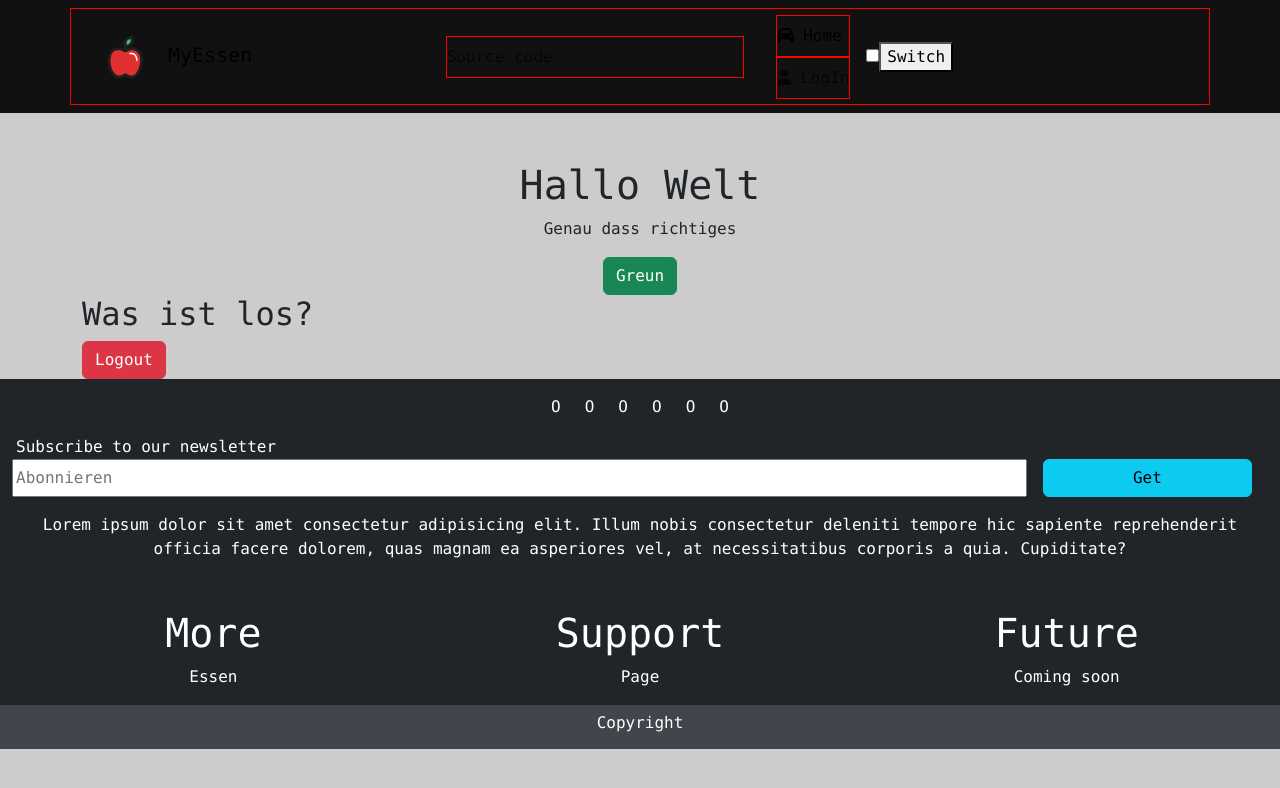
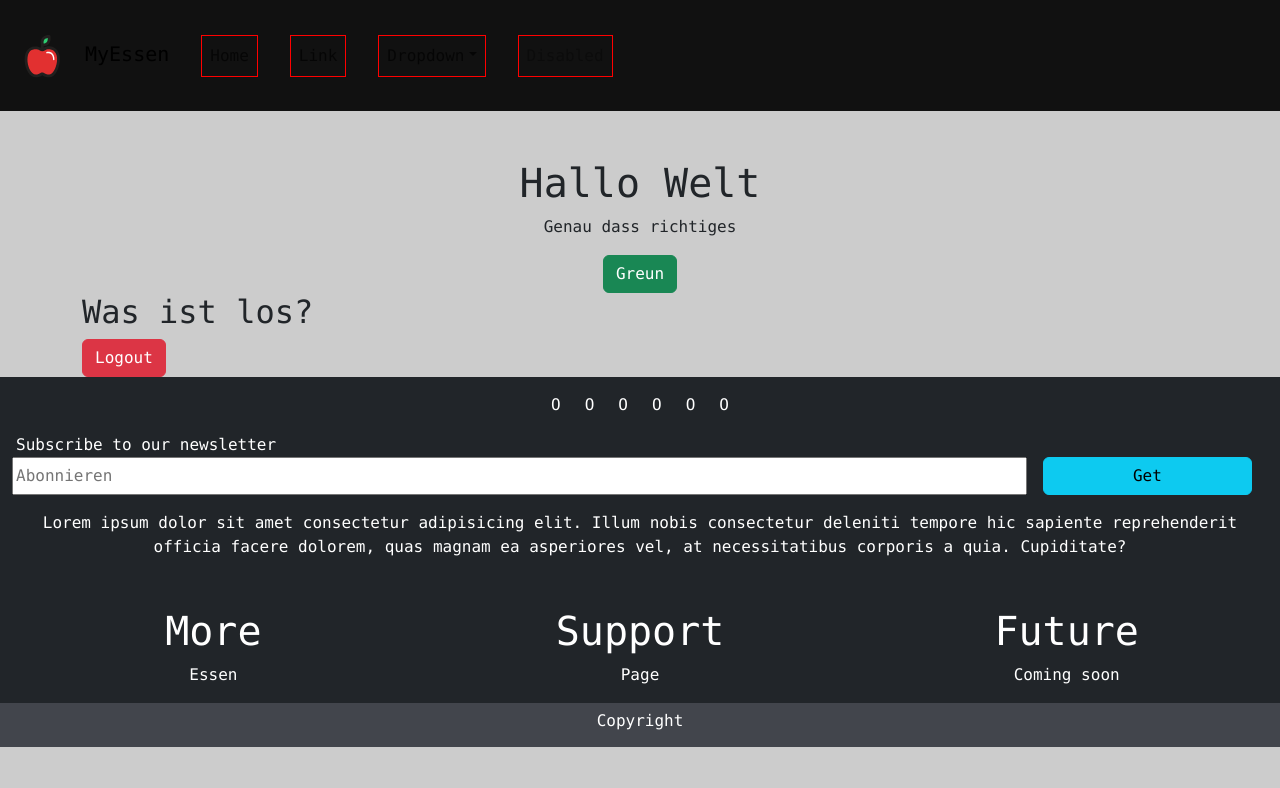
Before and after one commit to dmsosa/myessen, a React (Vite) app in the folder client/: page /#/ in a window 1280 px wide. Shown: the top 788 px of the page. Built offline with nearby package versions, Linux system fonts and the light colour scheme.

Commit message:
Navbar schrifft 1

```diff
--- a/client/src/components/NavItem/NavItem.tsx
+++ b/client/src/components/NavItem/NavItem.tsx
@@ -1,9 +1,9 @@
 import { NavLink } from "react-router-dom";
 
-function NavItem({ icon, text, url, state }: { icon?: any, text?: string, url?: string, state?: any }) {
+function NavItem({icon, text, url, state, classN }: { icon?: any, text?: string, url?: string, state?: any , classN?: string}) {
     const activeClass = ({ isActive }: { isActive:boolean }) => { return `nav-link ${ isActive ? "active":""}` };
     return (
-        <li className="nav-item col">
+        <li className={`nav-item ${classN}`}>
             <NavLink className={activeClass} end state={state ? state : ""} to={url ? url : ""}>
                 {icon && <i className={icon}></i>} {text ? text : "GenERIKE"}
             </NavLink>
--- /dev/null
+++ b/client/src/components/Navbar/AuthToggleContent.tsx
@@ -0,0 +1,25 @@
+import { FiArrowDownCircle } from "react-icons/fi";
+import SourceCodeLink from "../SourceCodeLink";
+import NavItem from "../NavItem";
+
+function AuthToggleContent() {
+    return (
+        <ul className="navbar-nav mr-auto">
+            <li className="nav-item active"><NavItem text="Foods" icon={<FiArrowDownCircle />} url="/" /></li>
+            <li className="nav-item"><NavItem text="Home" icon="fa-solid fa-car" url="/" /></li>
+            <li className="nav-item dropdown">
+                <a className="nav-link dropdown-toggle" href="#" id="navbarDropdown" role="button" data-toggle="dropdown" aria-haspopup="true" aria-expanded="false">Settings <FiArrowDownCircle/></a>
+                <div className="dropdown-menu">
+                    <a className="dropdown-item" href="#">Account</a>
+                    <a className="dropdown-item" href="#">Country</a>
+                    <a className="dropdown-item" href="#">Theme</a>
+                </div>
+            </li>
+            <div className="dropdown-divider"></div>
+            <li className="nav-item"><SourceCodeLink classN="nav-link" left/></li>
+            <NavItem classN="disabled" text="Premium" icon={<FiArrowDownCircle />} url="/"/>
+        </ul>
+    )
+};
+
+export default AuthToggleContent;
--- a/client/src/components/Navbar/DropdownMenu.tsx
+++ b/client/src/components/Navbar/DropdownMenu.tsx
@@ -20,34 +20,35 @@ function DropdownMenu() {
     }
 
     return (
-        <li className="nav-item dropdown col">
-            <div className="user-pic-div">
-                <Avatar alt={loggedUser ? loggedUser.username : "nonuser"} />
-                {loggedUser ? loggedUser.username : "nonuser"}
-            </div>
-            <div
-            className="nav-link dropdown-toggle cursor-pointer"
-            onClick={handleClick}
-            >
-                <button>Drop</button>
-            </div>
-            <div
-                className="dropdown-menu"
-                style={{display: dropdown ? "block" : "none"}}
-                onClick={handleClick}
-            >
-                <DropdownItem
-                    icon={<FaBeer />}
-                    text="Profile"
-                    url={`/profile/${loggedUser? loggedUser.username : "nonuser"}`}
-                    state={context?.authState.isAuth ? "loggedIn":"loggedOut"}
-                    />
-                <div className="dropdown divider"><hr></hr></div>
-                <DropdownItem icon={<FaBeer />} text="Settings" url="/settings" addClass="settings"/>
-                <div className="dropdown divider"><hr></hr></div>
-                <DropdownItem icon={<FaBeer />} text="Logout" url="#"  handler={logout} addClass="logout"/>
-            </div>
-        </li>
+        <div>
+                <button className="navbar-toggler" id="tg" type="button" data-toggle="collapse" data-target="#navbarSupportedContent" aria-controls="navbarSupportedContent" aria-expanded="true" aria-label="Toggle navigation">
+                    <span className="navbar-toggler-icon"></span>
+                </button>
+                <div className="collapse navbar-collapse" id="navbarSupportedContent">
+                    <ul className="navbar-nav mr-auto">
+                        <li className="nav-item active">
+                            <a className="nav-link" href="#">Home <span className="sr-only">(current)</span></a>
+                        </li>
+                        <li className="nav-item">
+                            <a className="nav-link" href="#">Link</a>
+                        </li>
+                        <li className="nav-item dropdown">
+                            <a className="nav-link dropdown-toggle" href="#" id="navbarDropdown" role="button" data-toggle="dropdown" aria-haspopup="true" aria-expanded="false">
+                            Dropdown
+                            </a>
+                            <div className="dropdown-menu" aria-labelledby="navbarDropdown">
+                                <a className="dropdown-item" href="#">Action</a>
+                                <a className="dropdown-item" href="#">Another action</a>
+                                <div className="dropdown-divider"></div>
+                                <a className="dropdown-item" href="#">Something else here</a>
+                            </div>
+                        </li>
+                        <li className="nav-item">
+                            <a className="nav-link disabled" href="#">Disabled</a>
+                        </li>
+                    </ul>
+                </div>
+        </div>
     )
 }
 
--- a/client/src/components/Navbar/Navbar.tsx
+++ b/client/src/components/Navbar/Navbar.tsx
@@ -1,12 +1,11 @@
 import { Link } from "react-router-dom";
-import NavItem from "../NavItem";
-import SourceCodeLink from "../SourceCodeLink";
-import DropdownMenu from "./DropdownMenu";
 import { ThemeContextType, useTheme } from "../../context/ThemeContext";
 import { useAuth } from "../../context/AuthContext";
 import { TAuthContext } from "../../types/TAuthTypes";
-import { FiArrowDownCircle } from "react-icons/fi";
 import apple from "../../utils/assets/apple.svg";
+import AuthToggleContent from "./AuthToggleContent";
+import NoAuthToggleContent from "./NoAuthToggleContent";
+import DropdownMenu from "./DropdownMenu";
 
 function Navbar() {
     const {theme, setTheme} = useTheme() as ThemeContextType;
@@ -18,35 +17,18 @@ function Navbar() {
         localStorage.setItem("default-theme3e", isCurrentDark ? "light" : "dark" );
     }
 
+    /* <button class="navbar-toggler" type="button" data-toggle="collapse" data-target="#navbarSupportedContent" aria-controls="navbarSupportedContent" aria-expanded="false" aria-label="Toggle navigation">
+    <span class="navbar-toggler-icon"></span>
+  </button>
+
+  <div class="collapse navbar-collapse" id="navbarSupportedContent"> */
     return (
-        <nav className="navbar">
-            <div className="container navbar-container">
-                <Link className="navbar-brand col" to="/">
+        <nav className="navbar navbar-expand-lg">
+                <Link className="navbar-brand" to="/">
                     <img src={apple} className="navbar-brand-logo"/>MyEssen
                 </Link>
-                <SourceCodeLink left/>
-                {isAuth && (<>
-                <NavItem text="New Article" icon={<FiArrowDownCircle />} url="/"/>
                 <DropdownMenu />
-                </>)}
-                {!isAuth && (<ul className="nav navbar-nav pull-xs-right">
-                    <NavItem text="Home" icon="fa-solid fa-car" url="/"/>
-                    <NavItem text="LogIn" icon="fa-solid fa-user" url="/login"/>
-                </ul>)}
 
-
-                <div className="switcher-area col">
-                    <div className="switcher">
-                        <input
-                        className="switcher-checkbox"
-                        type="checkbox"
-                        checked={theme === "dark"}
-                        readOnly
-                        />
-                        <button className="switcher-btn" onClick={handleTheme}>Switch</button>
-                    </div>
-                </div>
-            </div>
         </nav>
     );
 }
--- /dev/null
+++ b/client/src/components/Navbar/NoAuthToggleContent.tsx
@@ -0,0 +1,19 @@
+import { FiArrowDownCircle } from "react-icons/fi";
+import SourceCodeLink from "../SourceCodeLink";
+import NavItem from "../NavItem";
+
+function NoAuthToggleContent() {
+    return (
+        <ul className="navbar-nav mr-auto">
+            <NavItem classN="active" text="Foods" icon={<FiArrowDownCircle />} url="/" />
+            <NavItem text="Login" icon="fa-solid fa-car" url="/" />
+            <NavItem text="Register" icon="fa-solid fa-car" url="/" />
+            <div className="dropdown-divider"></div>
+            <SourceCodeLink classN="nav-link" left/>
+            <NavItem classN="nav-link" text="Premium" icon={<FiArrowDownCircle />} url="/"/>
+        </ul>
+    )
+}
+
+
+export default NoAuthToggleContent;
--- a/client/src/components/SourceCodeLink/SourceCodeLink.tsx
+++ b/client/src/components/SourceCodeLink/SourceCodeLink.tsx
@@ -1,8 +1,8 @@
-function SourceCodeLink({ left, right }: { left?: boolean, right?: boolean }) {
+function SourceCodeLink({ classN, left, right }: { classN?: string, left?: boolean, right?: boolean }) {
 
     const position = left ? "left" : right ? "right" : "";
     return (
-        <ul className={`nav navbar-nav pull-xs-${position} col`}>
+        <ul className={`nav-link pull-xs-${position} ${classN}`}>
             <li className="nav-item">
                 <a
                 className="nav-link"
--- a/client/src/utils/index.scss
+++ b/client/src/utils/index.scss
@@ -14,9 +14,7 @@ body {
     }
 
 }
-.navbar-container {
-    border: 1px red solid;
-}
+
 .nav-item {
     margin: 0 1em;
 }
```
